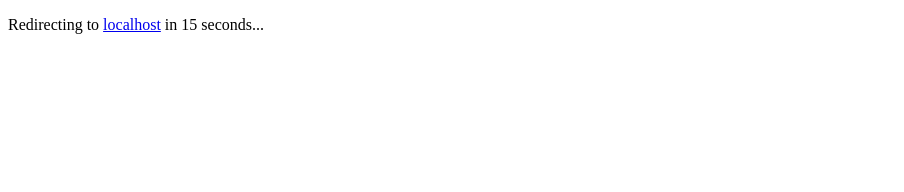
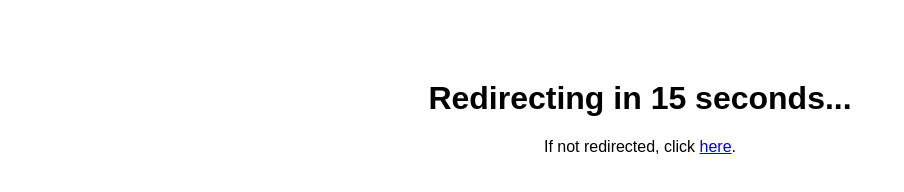
Before and after one commit to Longshen000/Redirect.github.io, a plain HTML site: page index.html in a window 1280 px wide. Shown: the whole page, without its empty margins (0-904 px from the left). Drawn offline with Linux system fonts and the light colour scheme.

Commit message:
Update index.html

```diff
--- a/index.html
+++ b/index.html
@@ -4,7 +4,7 @@
     <meta charset="UTF-8">
     <title>Redirecting in 20 seconds...</title>
 
-    <!-- Adsterra Banner Iklan -->
+    <!-- Adsterra Iklan -->
     <script type="text/javascript">
       atOptions = {
         'key' : '6a17b3e55376b1f564904248a90c9918',
@@ -16,25 +16,31 @@
     </script>
     <script type="text/javascript" src="//www.highperformanceformat.com/6a17b3e55376b1f564904248a90c9918/invoke.js"></script>
 
-    <script>
-      // Timer redirect setelah 20 detik
-      setTimeout(function() {
-        window.location.href = "http://127.0.0.1:8080/";
-      }, 20000); // 20 detik = 20000 ms
-    </script>
+    <style>
+      body {
+        font-family: Arial, sans-serif;
+        text-align: center;
+        margin-top: 80px;
+      }
+    </style>
   </head>
   <body>
-    <p>Redirecting to <a href="http://127.0.0.1:8080/">localhost</a> in <span id="countdown">20</span> seconds...</p>
+    <h1>Redirecting in <span id="countdown">20</span> seconds...</h1>
+    <p>If not redirected, click <a href="http://127.0.0.1:8080/">here</a>.</p>
+
     <div id="ad-container"></div>
 
     <script>
-      // Countdown visual
       let countdown = 20;
       const countdownEl = document.getElementById("countdown");
-      const interval = setInterval(() => {
+
+      const timer = setInterval(() => {
         countdown--;
         countdownEl.textContent = countdown;
-        if (countdown <= 0) clearInterval(interval);
+        if (countdown <= 0) {
+          clearInterval(timer);
+          window.location.href = "http://127.0.0.1:8080/";
+        }
       }, 1000);
     </script>
   </body>
```
